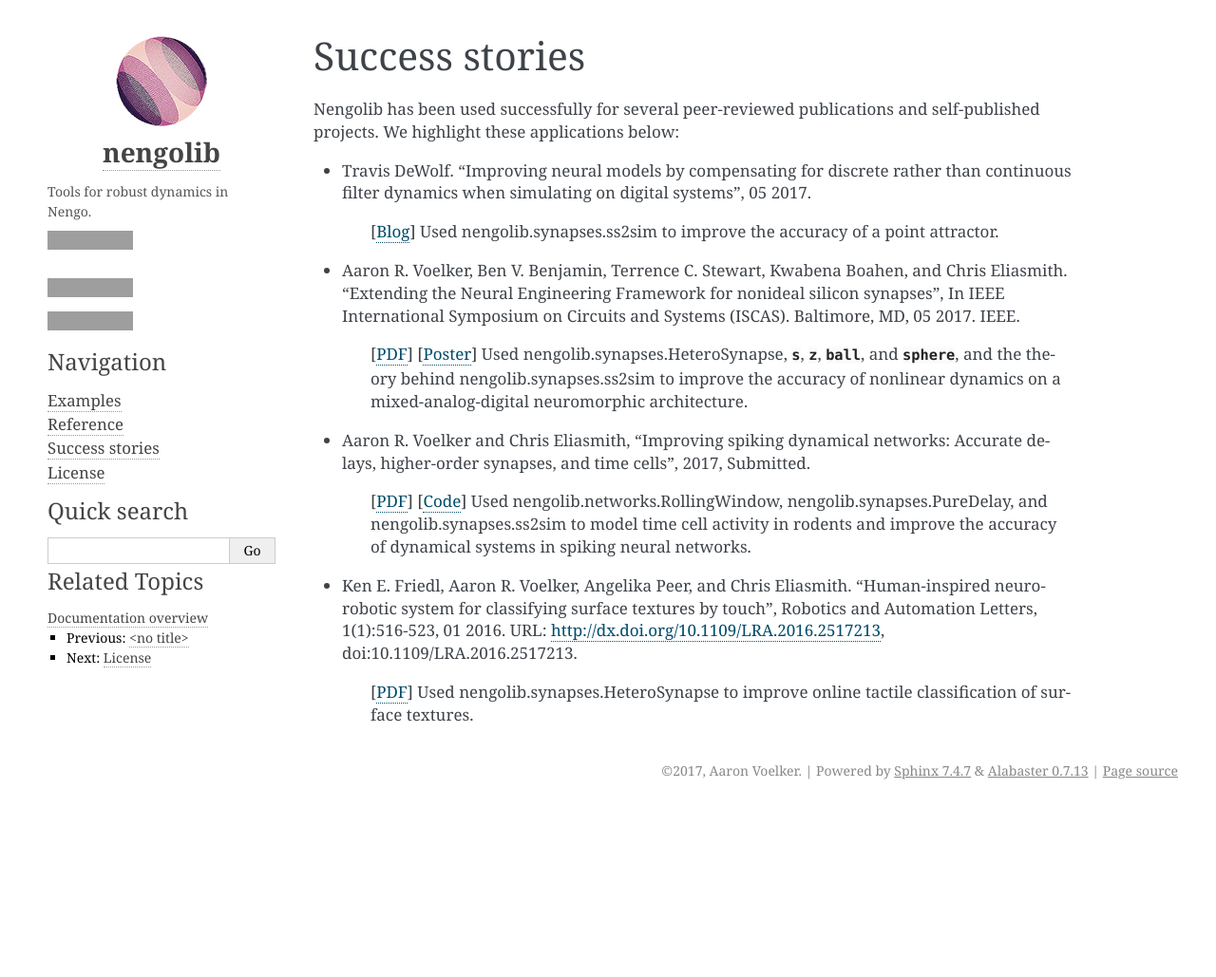
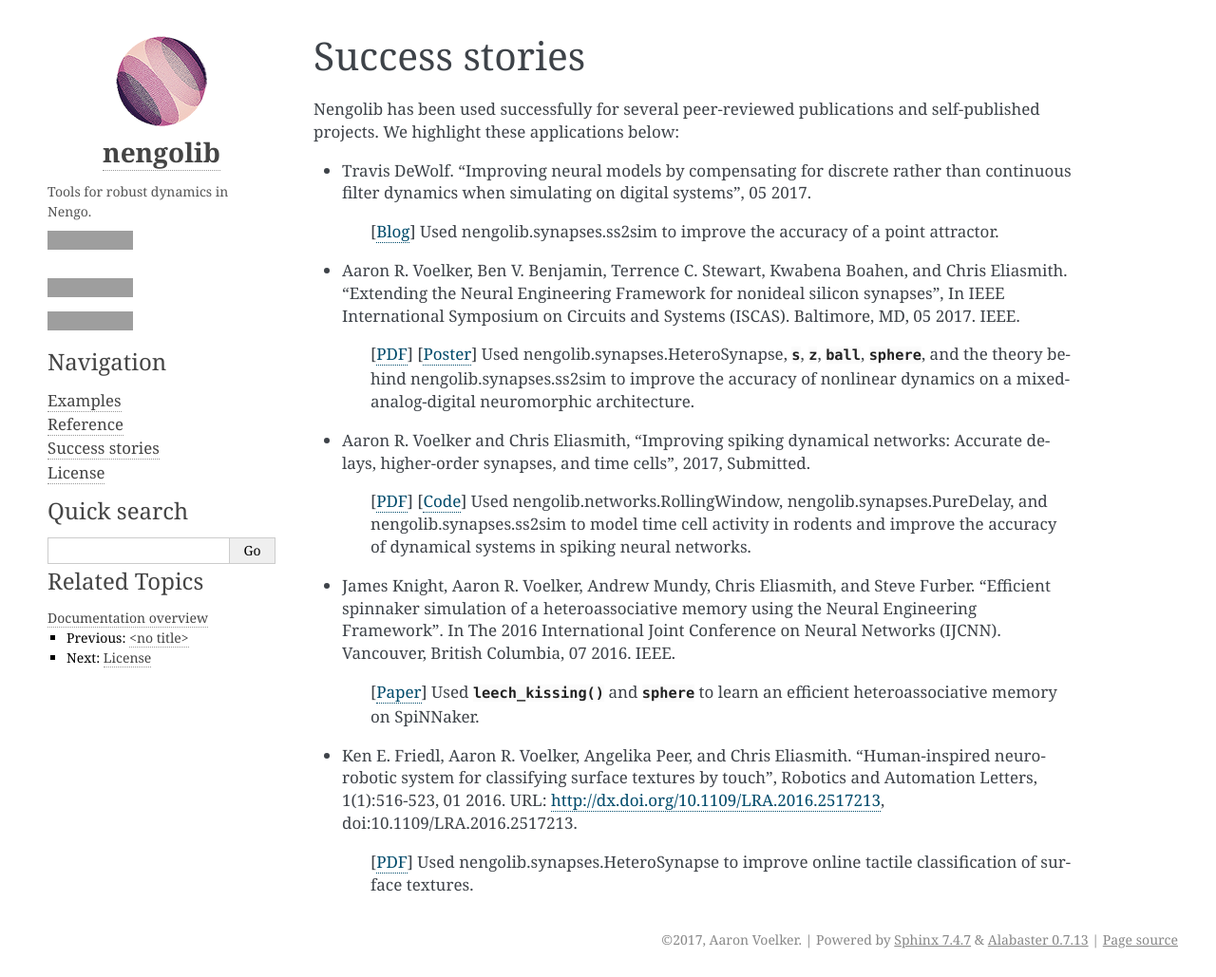
Before and after one commit to arvoelke/nengolib, a Sphinx documentation site: the page built from docs/success.rst, in a window 1280 px wide, cut to the strip 0-1029 px from the top of the page. Shown: the whole strip at 95% size. Built offline with Sphinx 7.4.7, drawn with Linux system fonts in a browser that asks for light colours; before the commit the page ends 900 px from its top, so only the background shows below that; grey boxes are pictures that could not be loaded.

Commit message:
[DOC] Added heteroassociative SpiNNaker paper

```diff
--- a/docs/success.rst
+++ b/docs/success.rst
@@ -32,6 +32,16 @@ self-published projects. We highlight these applications below:
     and nengolib.synapses.ss2sim to model time cell activity in rodents and
     improve the accuracy of dynamical systems in spiking neural networks.
 
+* James Knight, Aaron R. Voelker, Andrew Mundy, Chris Eliasmith, and Steve
+  Furber. "Efficient spinnaker simulation of a heteroassociative memory using
+  the Neural Engineering Framework". In The 2016 International Joint
+  Conference on Neural Networks (IJCNN). Vancouver, British Columbia, 07 2016.
+  IEEE.
+
+    [`Paper <https://www.researchgate.net/publication/305828018_Efficient_SpiNNaker_simulation_of_a_heteroassociative_memory_using_the_Neural_Engineering_Framework>`__]
+    Used :func:`.leech_kissing` and :attr:`.sphere` to learn an efficient
+    heteroassociative memory on SpiNNaker.
+
 * Ken E. Friedl, Aaron R. Voelker, Angelika Peer, and Chris Eliasmith.
   "Human-inspired neurorobotic system for classifying surface textures by
   touch", Robotics and Automation Letters, 1(1):516-523, 01 2016. URL:
```
Also changed, not shown: other parts of docs/success.rst (+1 -1 lines).
